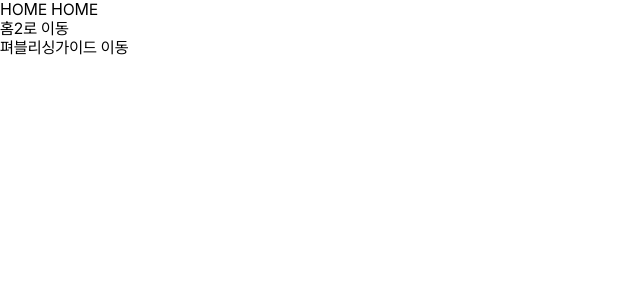
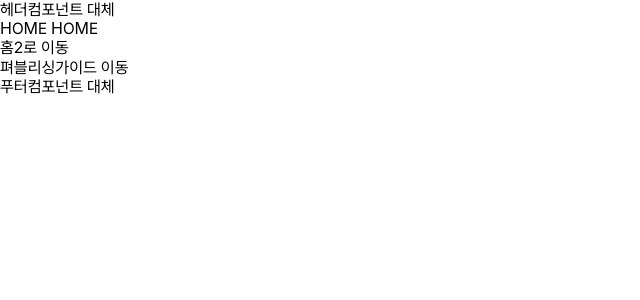
Before and after one commit to ciycc/kgm-test-01, a Vue app: page /publishing in a window 1280 px wide. Shown: the top 300 px of the page, without its empty margins (0-640 px from the left). Built offline with nearby package versions, Linux system fonts and the light colour scheme.

Commit message:
레이아웃 제작중

```diff
--- a/src/App.vue
+++ b/src/App.vue
@@ -1,6 +1,52 @@
 <script setup>
+import DefaultLayout from '~/layouts/DefaultLayout.vue';
+import BlankLayout from '~/layouts/BlankLayout.vue';
+import { onMounted } from 'vue';
+
+const detectMobile = () => {
+  const toMatchMobile = [
+    /Android/i,
+    /webOS/i,
+    /iPhone/i,
+    /iPad/i,
+    /iPod/i,
+    /BlackBerry/i,
+    /Windows Phone/i,
+  ];
+  const mobileCond = toMatchMobile.some((toMatchItem) => navigator.userAgent.match(toMatchItem));
+
+  return mobileCond ? 'mobile' : 'desktop';
+};
+
+const checkDevice = ref(detectMobile());
+
+const getLayout = () => {
+  const route = useRoute();
+  if (typeof route === 'undefined') {
+    return Default;
+  }
+  switch (route.meta.layout) {
+    case 'default':
+      return DefaultLayout;
+    case 'blank':
+      return BlankLayout;
+    default:
+      return DefaultLayout;
+  }
+};
+
+const layout = computed(() => getLayout());
+
+onMounted(() => {
+  console.log(document.querySelectorAll('div'));
+});
+
 </script>
 <template>
-  <router-view />
+  <router-view v-slot="{ Component, route }">
+    <component :is="layout" :class="[route.meta.wrapClass, route.name, checkDevice]">
+      <component :is="Component" :class="[route.meta.containerClass]" />
+    </component>
+  </router-view>
 </template>
 <style lang="scss" scoped></style>
--- a/src/publishing/guide/components/publishing-convention.vue
+++ b/src/publishing/guide/components/publishing-convention.vue
@@ -13,7 +13,7 @@
           <router-link class="cursor-zoom" to="/publishing/convention/rule3">Style</router-link>
         </li>
         <li>
-          <router-link class="cursor-zoom" to="/publishing/convention/rule4">JS</router-link>
+          <router-link class="cursor-zoom" to="/publishing/convention/rule4">VUE &amp; JS</router-link>
         </li>
         <li>
           <router-link class="cursor-zoom" to="/publishing/convention/rule5">Etc</router-link>
--- a/src/publishing/guide/index.vue
+++ b/src/publishing/guide/index.vue
@@ -22,19 +22,23 @@ onUnmounted(() => {
   document.title = beforeTitle;
 });
 
-const checkTouchDevice = () => {
-  const os = 'desktop';
-  document.body.id = os;
-  try {
-    document.createEvent('TouchEvent');
-    document.body.id = 'mobile';
-  } catch (e) {
-    document.body.id = 'desktop';
-  }
-};
-onMounted(() => {
-  checkTouchDevice();
-});
+// const checkTouchDevice = () => {
+//   const os = 'desktop';
+//   document.body.id = os;
+//   try {
+//     document.createEvent('TouchEvent');
+//     document.body.id = 'mobile';
+//   } catch (e) {
+//     document.body.id = 'desktop';
+//   }
+// };
+// onMounted(() => {
+//   checkTouchDevice();
+//   // console.log(document.querySelector('.publishing-guide-wrap'));
+//   // document.querySelector('.publishing-guide-wrap').style.cssText = `
+//   //   border: 1px solid #f00;
+//   // `;
+// });
 </script>
 
 <template>
@@ -44,8 +48,8 @@ onMounted(() => {
         <h1 class="publishing-guide-title"><span class="logo-img"><span class="blind">KGM</span></span><br>PUBLISHING
           GUIDE</h1>
         <ul>
-          <li><router-link class="cursor-zoom" to="/publishing/color">COLOR</router-link></li>
-          <li><router-link class="cursor-zoom" to="/publishing/fonts">FONTS</router-link></li>
+          <li><router-link class="cursor-zoom" to="/publishing/color">Color</router-link></li>
+          <li><router-link class="cursor-zoom" to="/publishing/fonts">Fonts</router-link></li>
           <li><router-link class="cursor-zoom" to="/publishing/layout">Layout</router-link></li>
           <li><router-link class="cursor-zoom" to="/publishing/button">Button</router-link></li>
           <li><router-link class="cursor-zoom" to="/publishing/table">Table</router-link></li>
--- a/src/publishing/router/publishing-guide.js
+++ b/src/publishing/router/publishing-guide.js
@@ -5,6 +5,9 @@ const publishingGuide = [
     name: 'PublishingGuide',
     meta: {
       title: 'KG 모빌리티 퍼블리싱 GUIDE',
+      layout: 'blank',
+      wrapClass: [],
+      containerClass: [],
     },
     component: () => import('&/guide/index.vue'),
 
@@ -135,6 +138,11 @@ const publishingGuide = [
       {
         path: 'convention',
         name: 'PublishingConvention',
+        meta: {
+          layout: 'blank',
+          wrapClass: [],
+          containerClass: [],
+        },
         component: () => import('&/guide/components/publishing-convention.vue'),
         children: [
           {
--- /dev/null
+++ b/src/service/layouts/BlankLayout.vue
@@ -0,0 +1,13 @@
+<template>
+  <div class="wrap blank">
+    <slot />
+  </div>
+</template>
+
+<script setup>
+
+</script>
+
+<style lang="scss" scoped>
+
+</style>
--- /dev/null
+++ b/src/service/layouts/DefaultLayout.vue
@@ -0,0 +1,17 @@
+<template>
+  <div class="wrap default">
+    <header>헤더컴포넌트 대체</header>
+    <div class="container">
+      <slot />
+    </div>
+    <footer>푸터컴포넌트 대체</footer>
+  </div>
+</template>
+
+<script setup>
+
+</script>
+
+<style lang="scss" scoped>
+
+</style>
```
Also changed, not shown: src/service/layouts/MainLayout.vue (added, +17 -0 lines), .eslintrc.cjs, src/main.js (line endings or trailing spaces).
